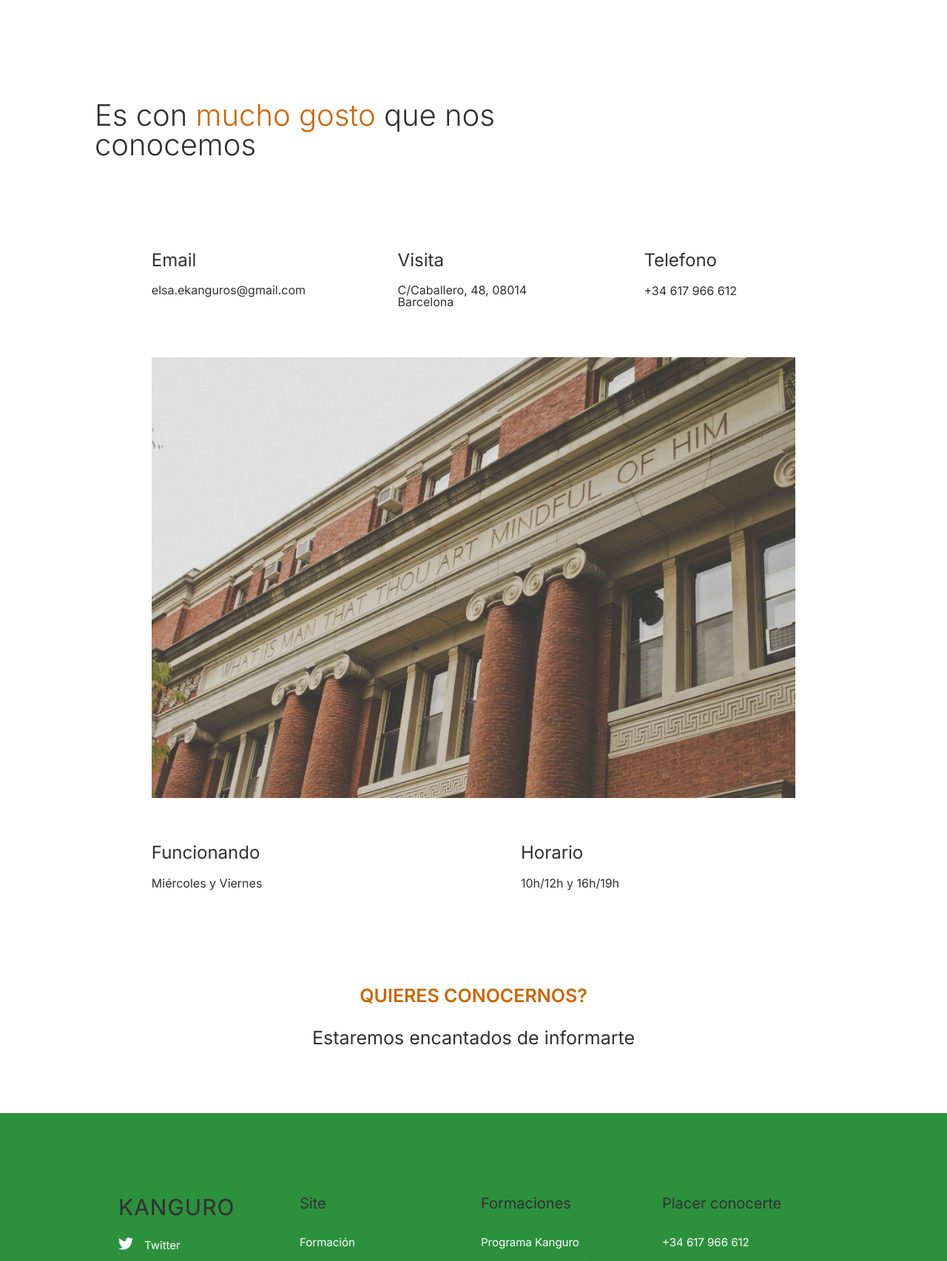
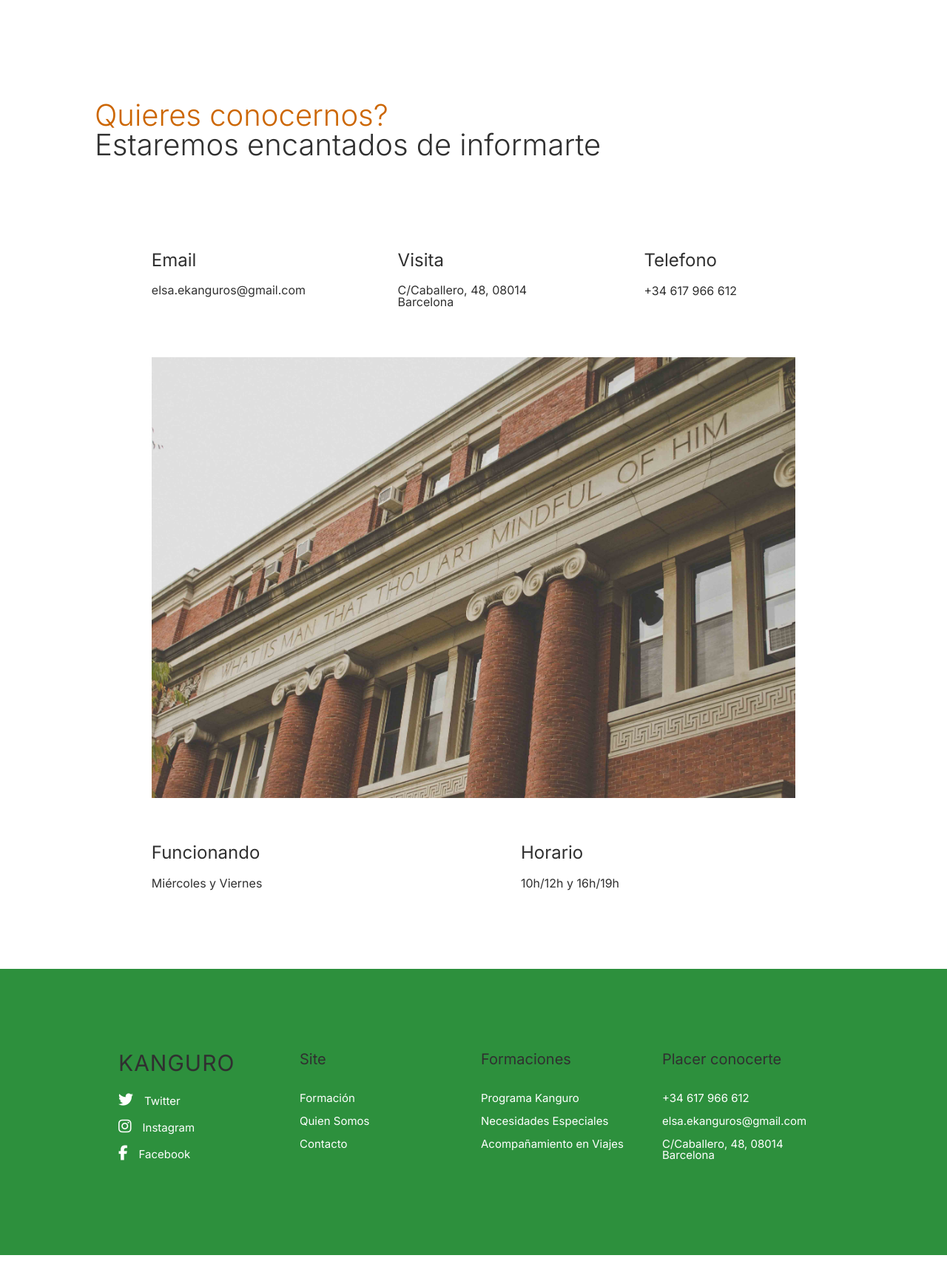
Before and after one commit to rubenmorgado/kanguroschoolv2, a plain HTML site: page contacto.html in a window 1280 px wide. Shown: the part 200-1905 px from the top of the page at 74% size. Drawn offline with nearby package versions, Linux system fonts and the light colour scheme.

Commit message:
Update contacto.html

```diff
--- a/contacto.html
+++ b/contacto.html
@@ -89,7 +89,8 @@
 	<!--banner-->
 	<section class="banner-contact">
 		<article class="slogan">
-				<h1>Es con <span class="txt-o">mucho gosto</span> que nos conocemos</h1>
+				<h1><span class="txt-o">Quieres conocernos?</span><br>
+				Estaremos encantados de informarte</h1>
 		</article>
 	</section>
 	<!--END Banner-->
@@ -122,13 +123,6 @@
 				<p>10h/12h y 16h/19h</p>
 			</div>
 		</div>
-	</section>
-
-	<section class="txt-center p-tp">
-		<article class="txt-c">
-			<h1 class="txt-space">QUIERES CONOCERNOS?</h1>
-			<h1>Estaremos encantados de informarte</h1>
-		</article>
 	</section>
 
 	<footer>
```
